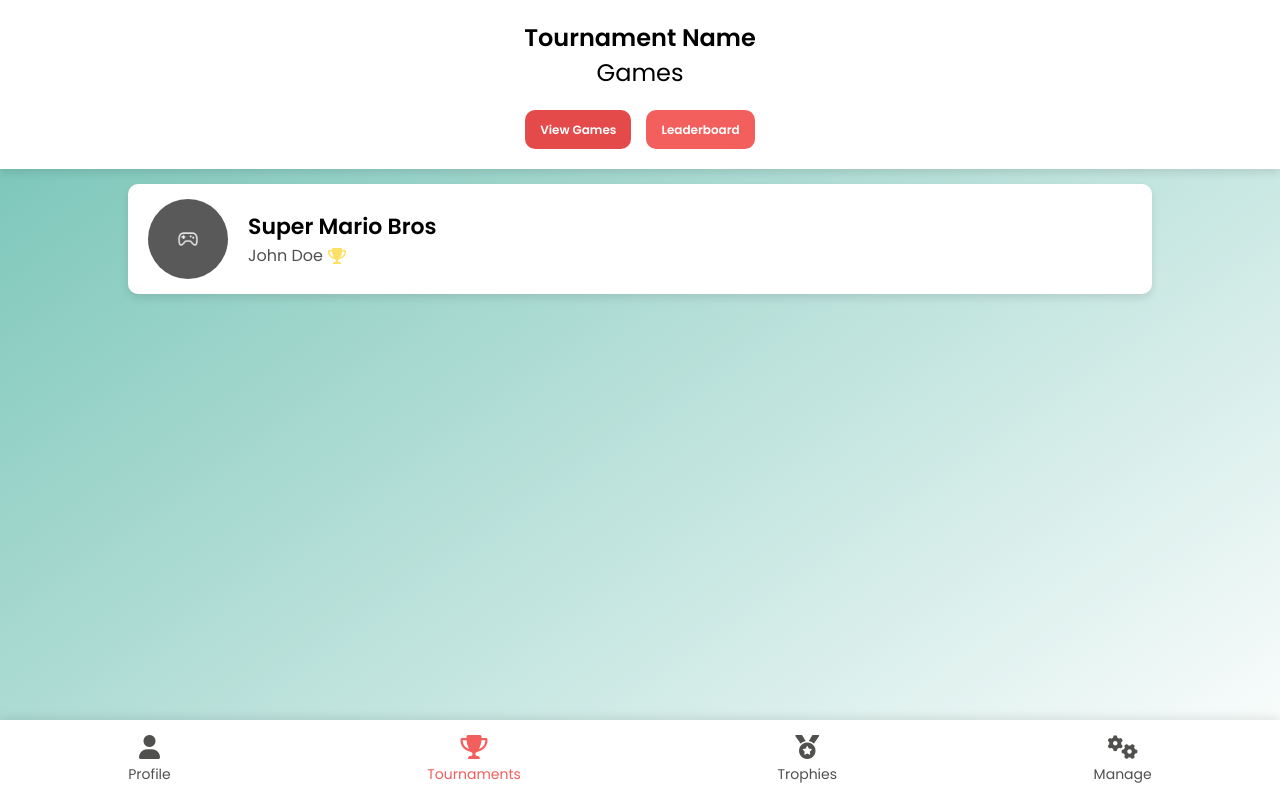
After one commit to LucasTCook/TournaMaster, a PHP site: page /games in a window 1280 px wide. The commit adds this page. Run offline with PHP 8.4, Linux system fonts and the light colour scheme.

Commit message:
added "games" php and styling

```diff
--- /dev/null
+++ b/css/games.css
@@ -0,0 +1,118 @@
+.games-header-container {
+    position: fixed;
+    top: 0;
+    padding: 20px;
+    background-color: var(--white); /* White background for profile container */
+    box-shadow: 0 4px 8px var(--box-shadow); /* Global shadow */
+    text-align: center;
+    width: 100%;
+    z-index: 1000;
+}
+
+.games-header-buttons {
+    display: flex;
+    justify-content: center;
+    gap: 15px;
+    margin-top: 20px;
+}
+
+.games-header {
+    font-size: 24px;
+    text-align: center;
+}
+
+.games-header-tournament-name {
+    font-size: 24px;
+    font-weight: bold;
+    text-align: center;
+}
+
+.games-selection {
+    padding: 10px 15px;
+    border-radius: 10px;
+    font-size: 12px;
+    font-weight: bold;
+    color: var(--white);
+    background-color: var(--primary-color);
+}
+
+.games-selection.active {
+    background-color: var(--primary-hover);
+}
+
+.games-selection-title {
+    vertical-align: middle;
+}
+
+.games-container {
+    position: fixed;
+    top: 169px;
+    padding-top: 15px;
+    overflow-y: scroll;
+    height: calc(100vh - 250px);
+    width: 100%;
+}
+
+.game-card {
+    display: flex;
+    align-items: center;
+    background-color: var(--white); /* Use white background for the card */
+    padding: 15px 20px;
+    border-radius: 10px;
+    box-shadow: 0 4px 8px var(--box-shadow);
+    transition: transform 0.3s ease, box-shadow 0.3s ease;
+    width: 80%;
+    margin: auto;
+    margin-bottom: 15px;
+}
+
+.game-card:hover {
+    transform: translateY(-3px);
+    box-shadow: 0 8px 16px var(--box-shadow);
+}
+
+.game-image {
+    width: 60px;
+    height: 60px;
+    border-radius: 50%;
+    margin-right: 20px;
+}
+
+.game-info {
+    display: flex;
+    flex-direction: column;
+    justify-content: center;
+}
+
+.game-name {
+    font-size: 18px;
+    font-weight: bold;
+    color: var(--default-color);
+}
+
+.winner-info {
+    display: flex;
+    align-items: center;
+    font-size: 14px;
+    color: var(--neutral-color);
+}
+
+.winner-trophy {
+    color: var(--gold);
+    margin-left: 5px;
+    font-size: 16px;
+}
+@media (min-width: 768px) {
+    .game-image {
+        width: 80px;
+        height: 80px;
+    }
+
+    .game-name {
+        font-size: 22px;
+    }
+
+    .winner-info {
+        font-size: 16px;
+    }
+}
--- a/css/tournament.css
+++ b/css/tournament.css
@@ -28,6 +28,10 @@
     font-weight: bold;
     color: var(--white);
     background-color: var(--primary-color);
+}
+
+.tournament-selection.active {
+    background-color: var(--primary-hover);
 }
 
 .tournament-selection-title {
--- /dev/null
+++ b/php/games/games.php
@@ -0,0 +1,36 @@
+<?php
+session_start();
+$activePage = 'tournaments';
+include '../../includes/header.php';
+?>
+
+<link rel="stylesheet" href="../../css/games.css">
+
+<div class="games-header-container">
+    <span class="games-header-tournament-name">Tournament Name</span>
+    <br>
+    <span class="games-header">Games</span>
+    <div class="games-header-buttons">
+        <div class="games-selection active">
+            <span class="games-selection-title">View Games</span>
+        </div>
+        <div class="games-selection">
+            <span class="games-selection-title">Leaderboard</span>
+        </div>
+    </div>
+</div>
+
+<div class="games-container">
+    <div class="game-card">
+        <img src="images\game-placeholder.jpg" alt="Game Image" class="game-image">
+        <div class="game-info">
+            <span class="game-name">Super Mario Bros</span>
+            <div class="winner-info">
+                <span class="winner-name">John Doe</span>
+                <i class="fas fa-trophy winner-trophy"></i>
+            </div>
+        </div>
+    </div>
+</div>
+
+<?php include '../../includes/footer.php'; ?>
--- a/php/tournaments/tournament.php
+++ b/php/tournaments/tournament.php
@@ -9,7 +9,7 @@ include '../../includes/header.php';
 <div class="tournament-header-container">
     <h3 class="tournament-header">Tournament Name</h3>
     <div class="tournament-header-buttons">
-        <div class="tournament-selection">
+        <div class="tournament-selection" onclick="window.location.href='../games'">
             <span class="tournament-selection-title">View Games</span>
         </div>
         <div class="tournament-selection">
```
Also changed, not shown: .htaccess, images/game-placeholder.jpg (added).
